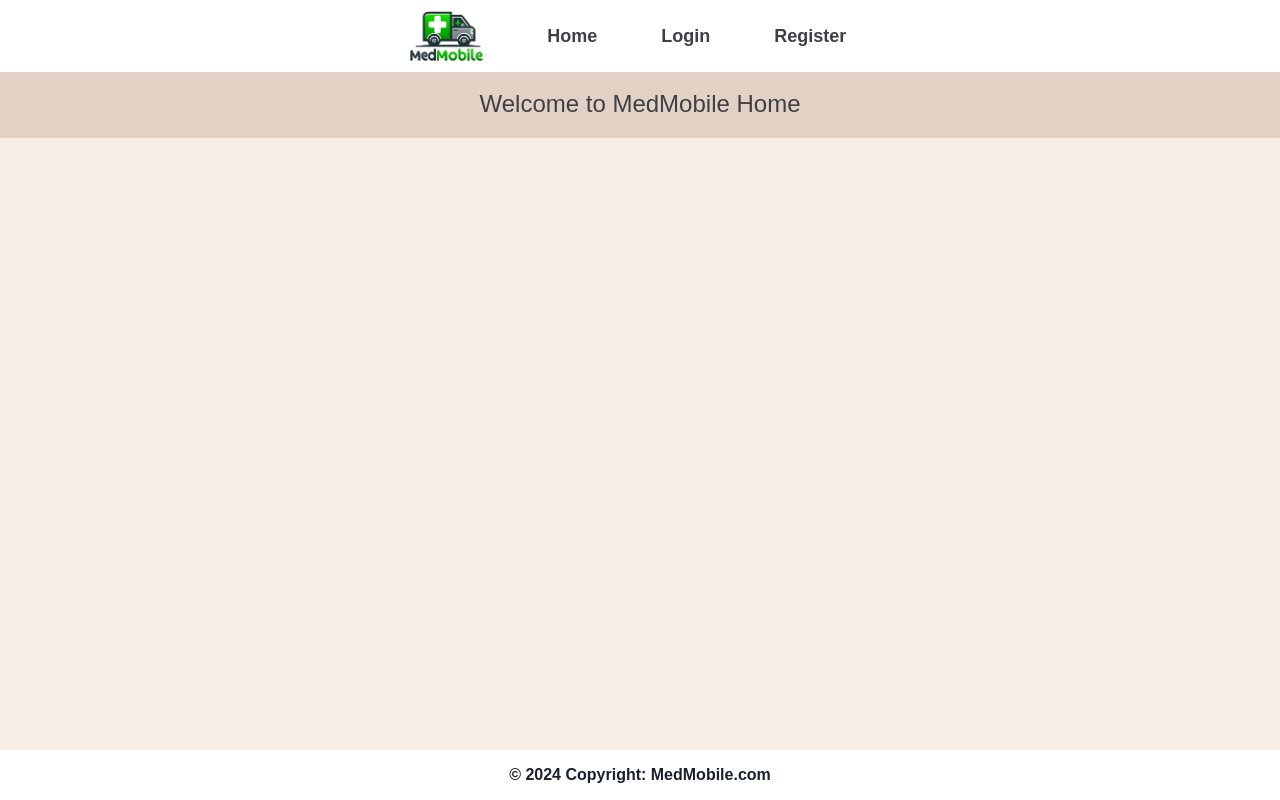
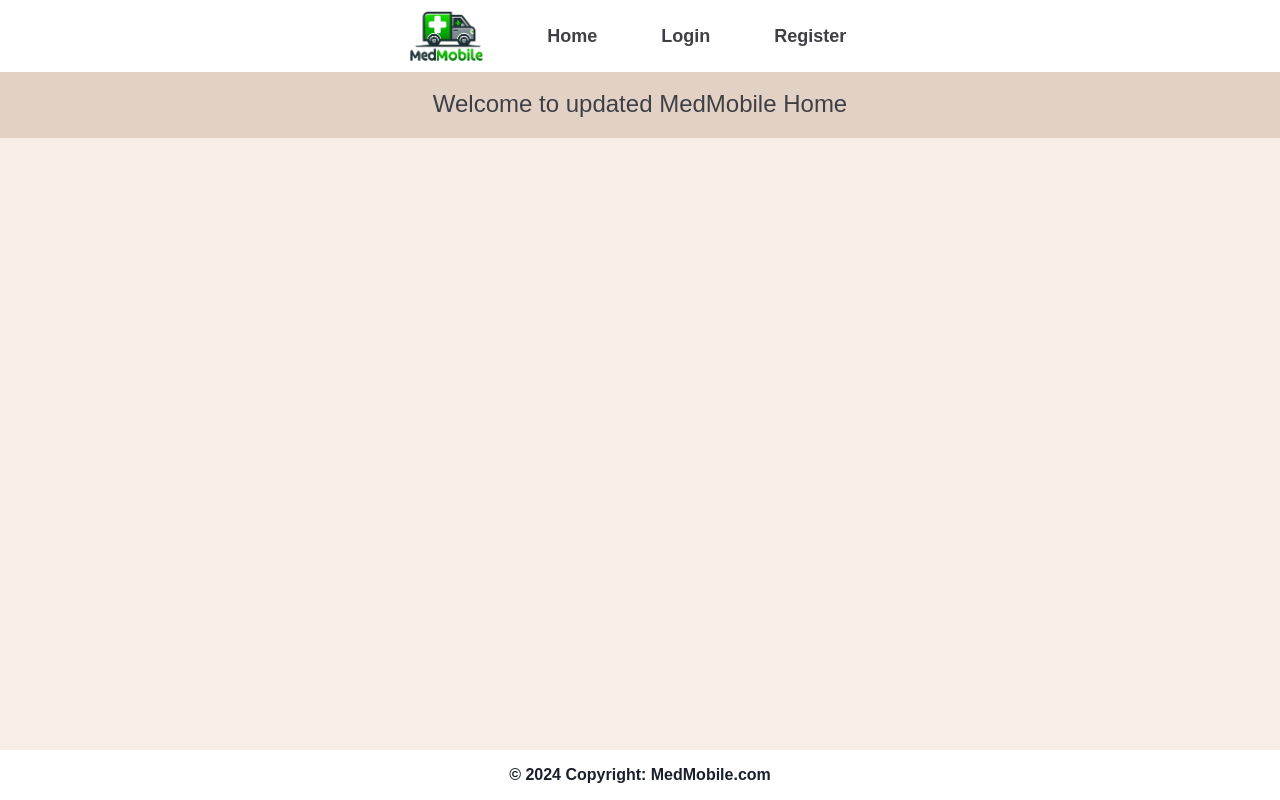
Before and after one commit to MatviiBoichenko/apz-pzpi-21-1-boichenko-matvii, a React (Vite) app in the folder Task4/apz-pzpi-21-1-boichenko-matvii-task4/: page /home in a window 1280 px wide. Built offline with nearby package versions, Linux system fonts and the light colour scheme; a web font is replaced by a local one.

Commit message:
ref: updated home screen

```diff
--- a/Task4/apz-pzpi-21-1-boichenko-matvii-task4/src/pages/Home.tsx
+++ b/Task4/apz-pzpi-21-1-boichenko-matvii-task4/src/pages/Home.tsx
@@ -4,7 +4,7 @@ import { Colors } from '@styles/colors';
 
 const Home = () => (
   <Box bg={Colors.primaryBeige} p={4}>
-    <Text fontSize="2xl" color={Colors.textRegular} textAlign='center'>Welcome to MedMobile Home</Text>
+    <Text fontSize="2xl" color={Colors.textRegular} textAlign='center'>Welcome to updated MedMobile Home</Text>
   </Box>
 );
 
```
